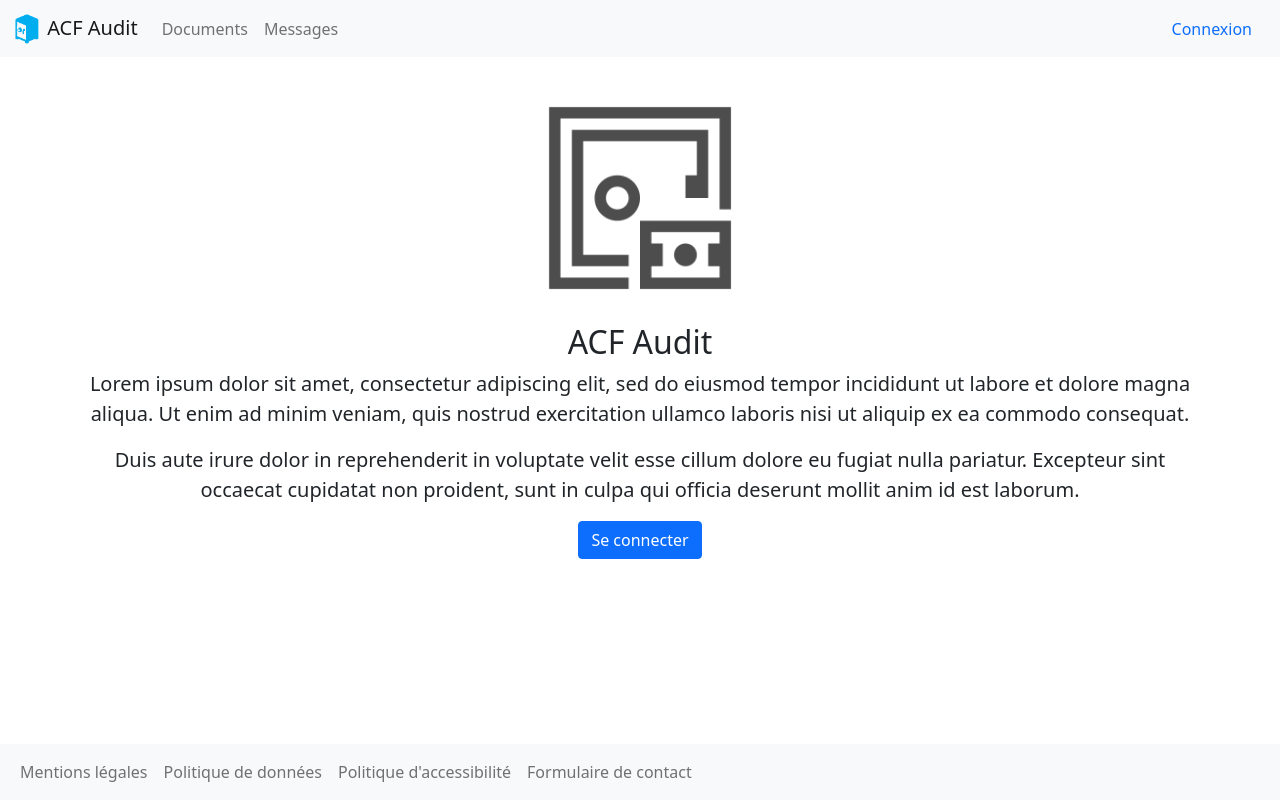
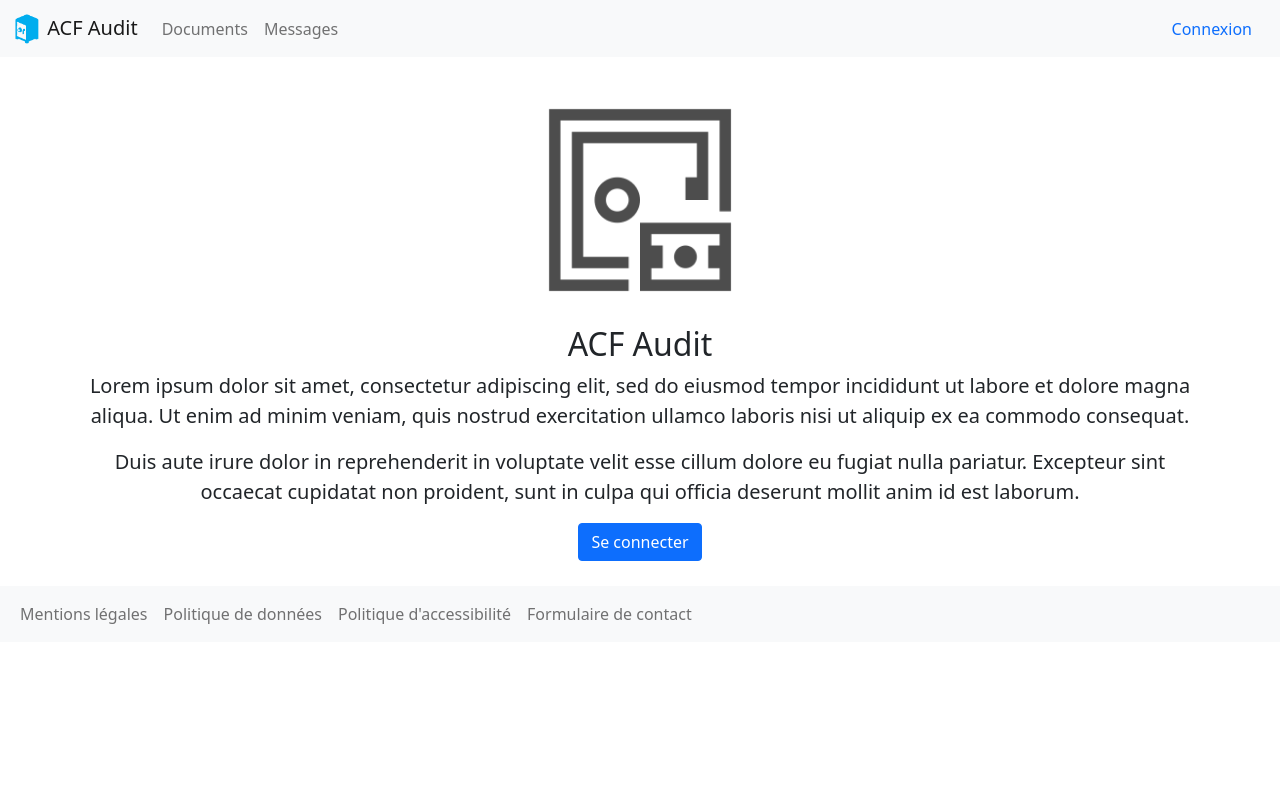
Before and after one commit to CorentinPineault/ACFFrontApp, an Angular app: page / in a window 1280 px wide. Built offline with nearby package versions, Linux system fonts and the light colour scheme.

Commit message:
Chargement automatique de la liste des documents mis en serveur et modification layout menu
- Menu principal passé en fixe et footer mis par défaut

```diff
--- a/src/app/app.component.css
+++ b/src/app/app.component.css
@@ -3,9 +3,14 @@ img {
     width: 30px;
 }
 
-#footer {
+#header {
     position: fixed;
-    bottom: 0;
+    top: 0;
     left:0;
     width: 100%;
+    z-index: 2;
+
 }
+#footer {
+    margin-top: 25px;
+}
--- a/src/app/app.component.html
+++ b/src/app/app.component.html
@@ -1,5 +1,5 @@
 <div>
-  <nav class="navbar navbar-expand-md navbar-light bg-light">
+  <nav id="header" class="navbar navbar-expand-md navbar-light bg-light">
     <div class="container-fluid">
       <a href="#" class="navbar-brand">
         <img src="../assets/img/WMF_safe.png" class="d-inline-block align-text-top"/>
--- a/src/components/document-management/document-management.component.html
+++ b/src/components/document-management/document-management.component.html
@@ -28,7 +28,7 @@
 </div>
 
 <div class="card mt-3">
-	<div class="card-header">List of Files</div>
+	<div class="card-header">Liste de documents</div>
 	<ul
 	  class="list-group list-group-flush"
 	  *ngFor="let file of fileInfos | async"
--- a/src/components/document-management/document-management.component.ts
+++ b/src/components/document-management/document-management.component.ts
@@ -20,6 +20,10 @@ export class DocumentManagementComponent implements OnInit {
   constructor(private docService: DocumentService) { }
 
   ngOnInit(): void {
+    this.loadFiles();
+  }
+
+  loadFiles(): void {
     this.fileInfos = this.docService.getFiles();
   }
 
@@ -28,6 +32,7 @@ export class DocumentManagementComponent implements OnInit {
     this.progressInfos = [];
     this.files = event.target.files;
     this.uploadFiles()
+    this.loadFiles();
   }
 
 
@@ -40,14 +45,14 @@ export class DocumentManagementComponent implements OnInit {
           if (event.type === HttpEventType.UploadProgress) {
             this.progressInfos[idx].value = Math.round(100 * event.loaded / event.total);
           } else if (event instanceof HttpResponse) {
-            const msg = 'Uploaded the file successfully: ' + file.name;
+            const msg = 'Fichier envoyé : ' + file.name;
             this.message.push(msg);
             this.fileInfos = this.docService.getFiles();
           }
         },
         (err: any) => {
           this.progressInfos[idx].value = 0;
-          const msg = 'Could not upload the file: ' + file.name;
+          const msg = "Erreur d'envoi : " + file.name;
           this.message.push(msg);
           this.fileInfos = this.docService.getFiles();
         });
--- a/src/styles.css
+++ b/src/styles.css
@@ -1,4 +1,4 @@
 /* You can add global styles to this file, and also import other style files */
 body {
-    margin-bottom: 75px;
+    margin-top: 75px;
 }
```
